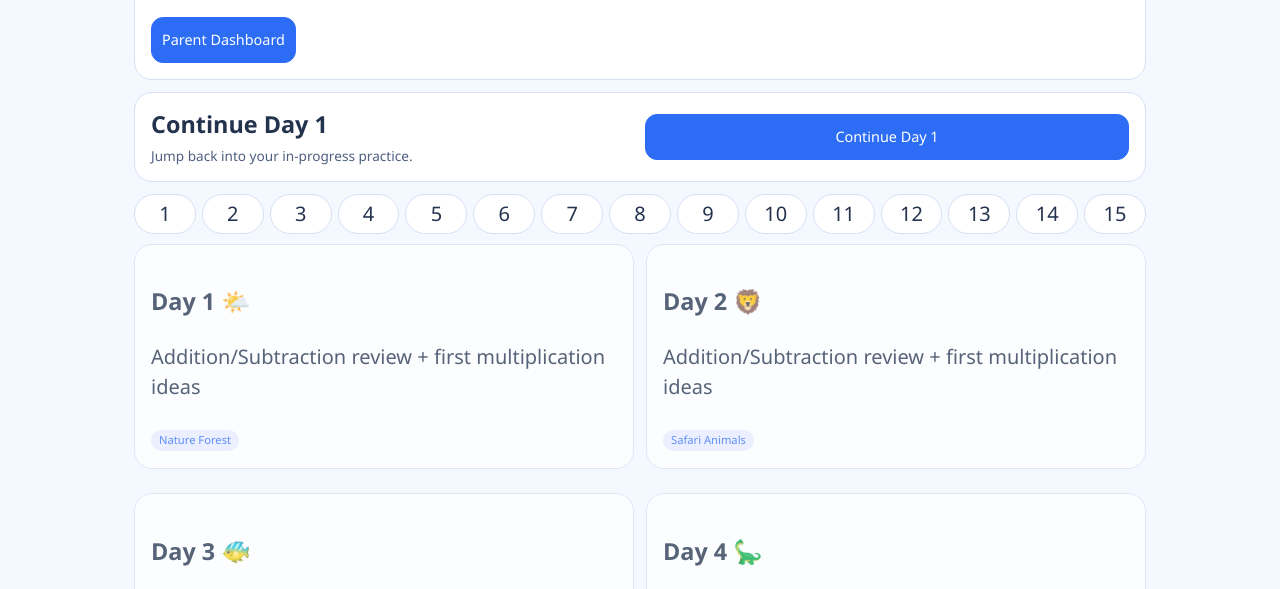
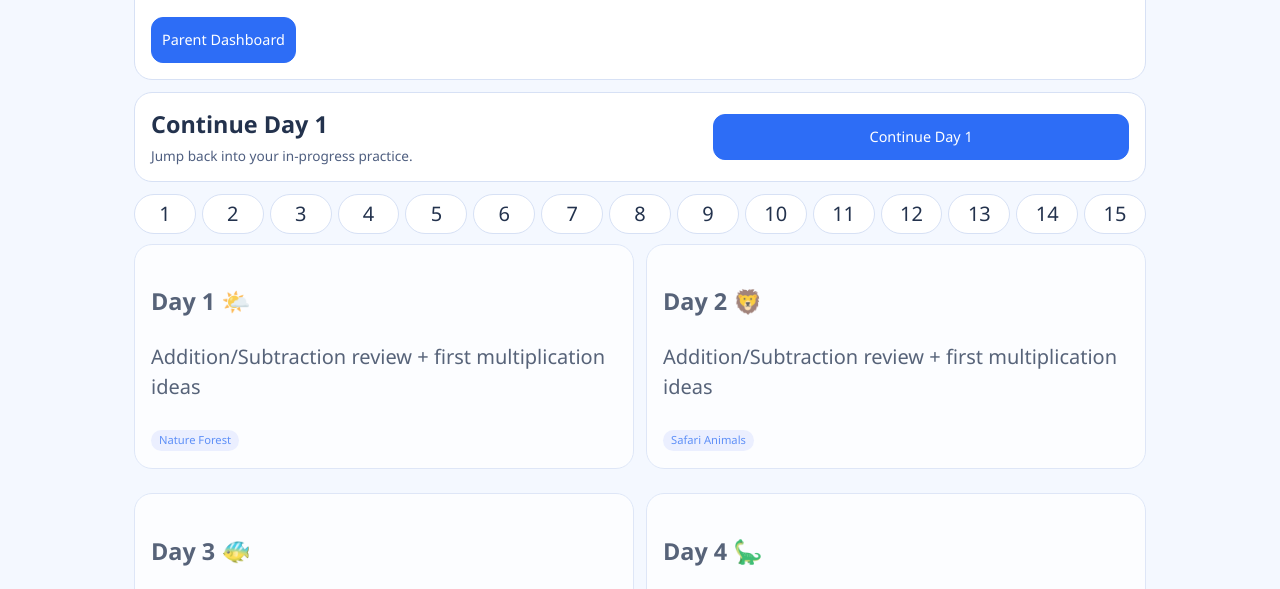
Before and after one commit to evan-07/summer-review, a website with bundled scripts: page index.html in a window 1280 px wide. Shown: the part 180-769 px from the top of the page. Built offline with nearby package versions, Linux system fonts and the light colour scheme.

Commit message:
Fix mobile header layout: remove grid properties from flex container and adjust button flex basis
- Change .button-group--stack-mobile flex basis from 220px to auto to prevent button overflow on 390px mobile screens
- Remove .session-buttons from grid-template-columns rule in media query since it's a flex container, not a grid
- Add flex-direction:column and align-items:stretch to .session-buttons in media query for proper mobile stacking

```diff
--- a/assets/css/layout.css
+++ b/assets/css/layout.css
@@ -4,7 +4,7 @@
 .nav-left strong{font-size:.95rem}
 [data-header-day-title]{font-size:.85rem;color:#555;padding-left:4px}
 .button-group--split{justify-content:space-between}
-.button-group--stack-mobile > *{flex:1 1 220px}
+.button-group--stack-mobile > *{flex:1 1 auto}
 .day-grid{display:grid;grid-template-columns:repeat(2,minmax(0,1fr));gap:12px}.progress-tracker{display:grid;grid-template-columns:repeat(15,minmax(0,1fr));gap:6px;margin:10px 0}
 .parent-layout{display:grid;grid-template-columns:1.2fr .8fr;gap:12px}.parent-form-grid{display:grid;grid-template-columns:repeat(2,minmax(0,1fr));gap:10px}.full{grid-column:1/-1}
-@media (max-width:900px){.day-grid,.parent-layout,.parent-form-grid,.session-buttons{grid-template-columns:1fr}.progress-tracker{grid-template-columns:repeat(5,minmax(0,1fr))}}
+@media (max-width:900px){.day-grid,.parent-layout,.parent-form-grid{grid-template-columns:1fr}.progress-tracker{grid-template-columns:repeat(5,minmax(0,1fr))}.session-buttons{flex-direction:column;align-items:stretch}}
```
